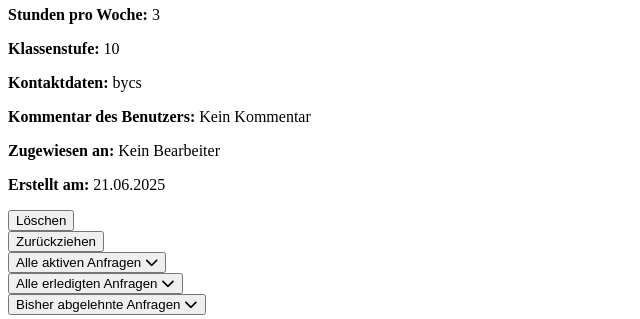
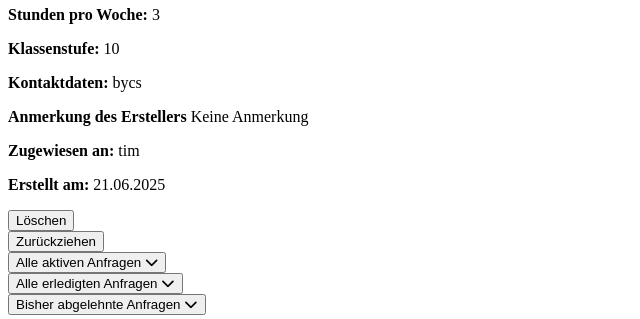
Before and after one commit to rokodeg/app-gruppe24-25-p-seminar, a Flask app: page /admin in a window 1280 px wide, after a click on "Zugewiesene Anfragen". Shown: the part 817-1136 px from the top of the page, without its empty margins (0-640 px from the left). Run offline with Flask 3, Linux system fonts and the light colour scheme; a user stored in the database is signed in; data comes from the database, SQL or seed files in the repository; both versions use the stored data as it was after the commit.

Commit message:
AnfragenübersichtBenutzernameFix

```diff
--- a/webapp/Version4/app.py
+++ b/webapp/Version4/app.py
@@ -191,6 +191,7 @@ def anbieter():
         }
         erledigte_anfragen.append(anfrage)
 
+
     return render_template(
         'anbieter.html',
         anfragen=anfrage_liste,
@@ -243,9 +244,9 @@ def admin_dashboard():
         ''').fetchall()
 
         zugewiesene_anfragen = conn.execute('''
-            SELECT offers.*, offers.created_at, users.username AS assigned_user
+            SELECT offers.*, users.username AS assigned_user
             FROM offers
-            JOIN users ON offers.assigned_user_id = users.id
+            LEFT JOIN users ON offers.assigned_user_id = users.id
             WHERE offers.status = 'zugewiesen'
             ORDER BY offers.created_at DESC
         ''').fetchall()
@@ -271,6 +272,7 @@ def admin_dashboard():
         ''').fetchall()
 
         conn.close()
+
 
         return render_template(
             'admin.html',
--- a/webapp/Version4/templates/admin.html
+++ b/webapp/Version4/templates/admin.html
@@ -536,7 +536,7 @@
           <p><strong>Klassenstufe:</strong> {{ anfrage.klassenstufe if anfrage.klassenstufe else "Keine Angabe" }}</p>
           <p><strong>Kontaktdaten:</strong> {{ anfrage.kontakt }}</p>
           <p><strong>Kommentar des Benutzers:</strong> {{ anfrage.anmerkungen or "Kein Kommentar" }}</p>
-          <p><strong>Zugewiesen an:</strong> {{ anfrage.username if anfrage.username else 'Kein Bearbeiter' }}</p>
+          <p><strong>Zugewiesen an:</strong> {{ anfrage.assigned_username if anfrage.assigned_username else 'Kein Bearbeiter' }}</p>
           <p><strong>Grund für Ablehnen:</strong> {{ anfrage.user_comment if anfrage.user_comment else 'Kein Grund genannt' }}</p>
           <p><strong>Erstellt am: </strong>{{ anfrage.created_at|datetimeformat }}</p>
 
@@ -731,8 +731,8 @@
           <p><strong>Stunden pro Woche:</strong> {{ anfrage.stunden }}</p>
           <p><strong>Klassenstufe:</strong> {{ anfrage.klassenstufe if anfrage.klassenstufe else "Keine Angabe" }}</p>
           <p><strong>Kontaktdaten:</strong> {{ anfrage.kontakt }}</p>
-          <p><strong>Kommentar des Benutzers:</strong> {{ anfrage.anmerkungen or "Kein Kommentar" }}</p>
-          <p><strong>Zugewiesen an:</strong> {{ anfrage.username if anfrage.username else 'Kein Bearbeiter' }}</p>
+          <p><strong>Anmerkung des Erstellers</strong> {{ anfrage.anmerkungen or "Keine Anmerkung" }}</p>
+          <p><strong>Zugewiesen an:</strong> {{ anfrage.assigned_user if anfrage.assigned_user else 'Kein Bearbeiter' }}</p>
           <p><strong>Erstellt am: </strong>{{ anfrage.created_at|datetimeformat }}</p>
 
           <form method="post" action="{{ url_for('delete_anfrage') }}" data-confirm>
@@ -777,7 +777,7 @@
           <p><strong>Klassenstufe:</strong> {{ anfrage.klassenstufe if anfrage.klassenstufe else "Keine Angabe" }}</p>
           <p><strong>Kontaktdaten:</strong> {{ anfrage.kontakt }}</p>
           <p><strong>Kommentar des Benutzers:</strong> {{ anfrage.anmerkungen or "Kein Kommentar" }}</p>
-          <p><strong>Zugewiesen an:</strong> {{ anfrage.username if anfrage.username else 'Kein Bearbeiter' }}</p>
+          <p><strong>Aktiver Anbieter:</strong> {{ anfrage.assigned_user if anfrage.assigned_user else 'Kein Bearbeiter' }}</p>
           <p><strong>Erstellt am: </strong>{{ anfrage.created_at|datetimeformat }}</p>
 
           <form method="post" action="{{ url_for('delete_anfrage') }}" data-confirm>
@@ -819,7 +819,7 @@
           <p><strong>Klassenstufe:</strong> {{ anfrage.klassenstufe if anfrage.klassenstufe else "Keine Angabe" }}</p>
           <p><strong>Kontaktdaten:</strong> {{ anfrage.kontakt }}</p>
           <p><strong>Kommentar des Benutzers:</strong> {{ anfrage.anmerkungen or "Kein Kommentar" }}</p>
-          <p><strong>Zugewiesen an:</strong> {{ anfrage.username if anfrage.username else 'Kein Bearbeiter' }}</p>
+          <p><strong>Erledigt von:</strong> {{ anfrage.assigned_user if anfrage.assigned_user else 'Kein Bearbeiter' }}</p>
           <p><strong>Erstellt am: </strong>{{ anfrage.created_at|datetimeformat }}</p>
 
         <form method="post" action="{{ url_for('delete_anfrage') }}" data-confirm>
```
Also changed, not shown: database.db.
